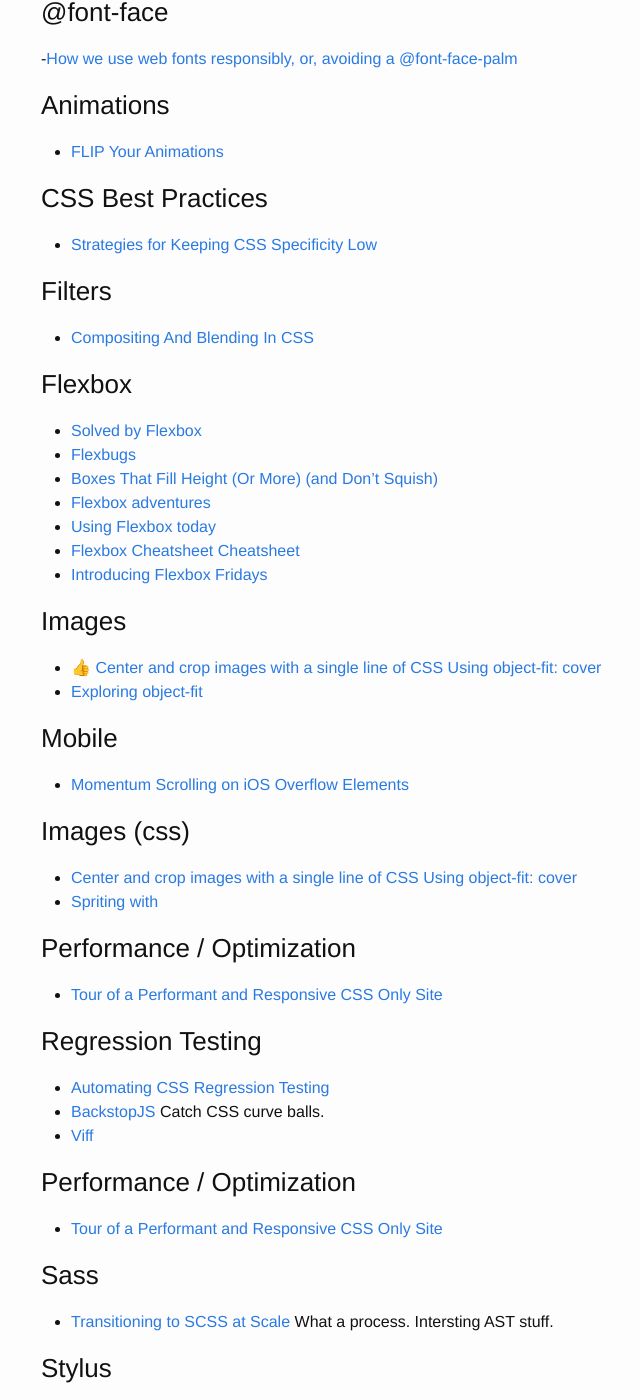
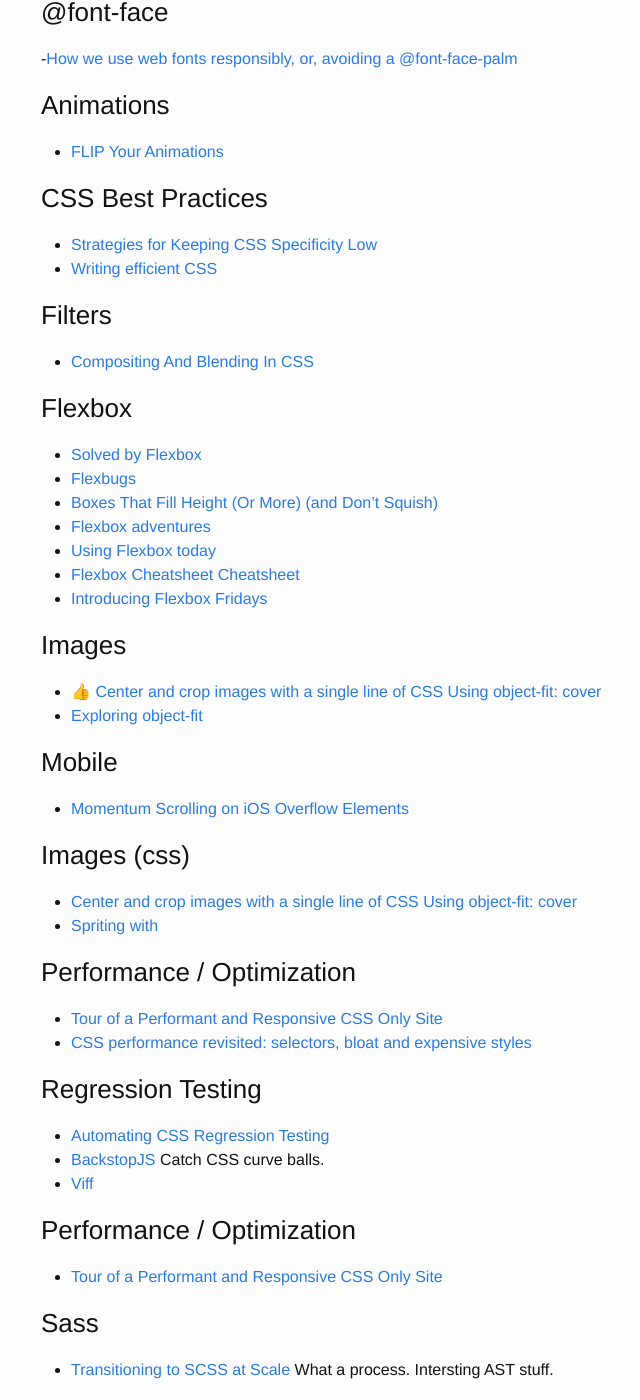
Before and after one commit to brownerd/brownerd.github.io, a Jekyll site: the page built from _posts/2015-01-01-reading-list-2015.md, in a window 1280 px wide and 1400 px high, scrolled down 1959 px. Shown: the whole window, without its empty margins (229-869 px from the left). Built offline with Jekyll 4.4.1, drawn with Linux system fonts in a browser that asks for light colours; emoji names are drawn with the system emoji font; some of the changed text lies outside the part shown.

Commit message:
CSS selector perfomance and Writing efficent CSS

```diff
--- a/_posts/2015-01-01-reading-list-2015.md
+++ b/_posts/2015-01-01-reading-list-2015.md
@@ -105,6 +105,7 @@ Here are the agencies, people and sites that I was most influenced by in 2015
 
 ### CSS Best Practices
 - [Strategies for Keeping CSS Specificity Low](http://css-tricks.com/strategies-keeping-css-specificity-low/)
+- [Writing efficient CSS](https://developer.mozilla.org/en-US/docs/Web/Guide/CSS/Writing_efficient_CSS)
 
 
 
@@ -139,7 +140,7 @@ Here are the agencies, people and sites that I was most influenced by in 2015
 
 ### Performance / Optimization
 - [Tour of a Performant and Responsive CSS Only Site](http://css-tricks.com/tour-performant-responsive-css-site/)
-
+- [CSS performance revisited: selectors, bloat and expensive styles](http://benfrain.com/css-performance-revisited-selectors-bloat-expensive-styles/)
 
 
 
@@ -927,6 +928,12 @@ I'm starting to have second thoughts about Jekyll. I enjoy the break from WP. I
 
 
 
+
+### Socket.io
+- [Smartphone Remote Control with Node.js and Socket.io](http://tutorialzine.com/2015/02/smartphone-remote-control-for-presentations/)
+
+
+
 ### SVG
 - [An Overview of SVG Sprite Creation Techniques](http://24ways.org/2014/an-overview-of-svg-sprite-creation-techniques/)
 - [:+1: PLAIN PATTERN
```
